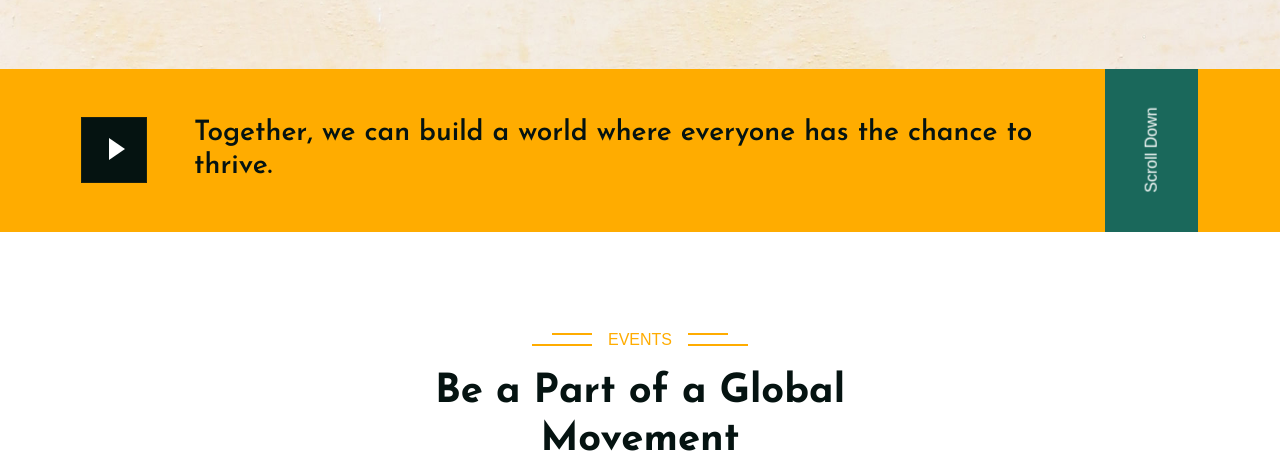
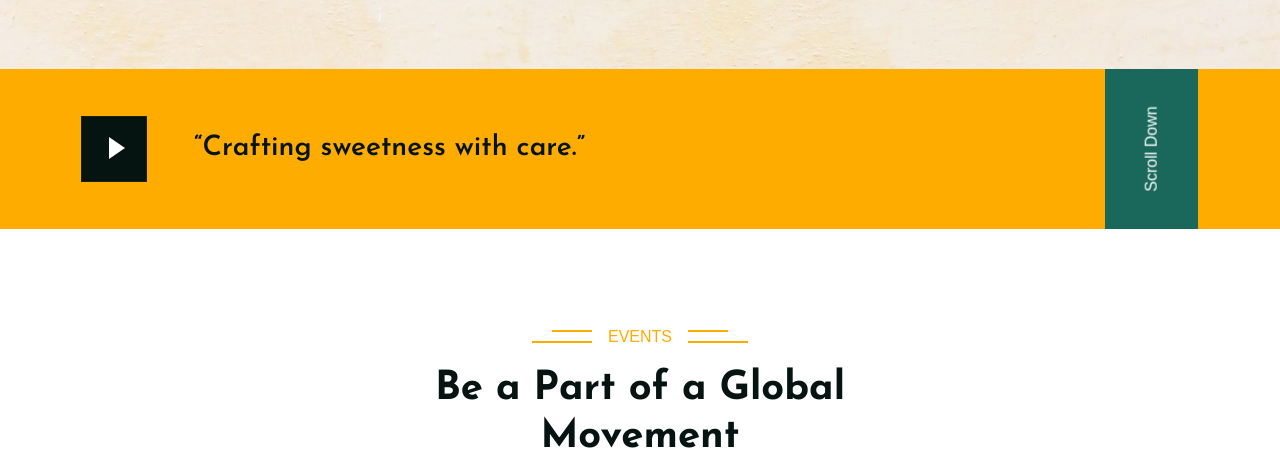
Before and after one commit to firstyaningtyasnur19-cloud/Sweetoria, a plain HTML site: page event.html in a window 1280 px wide. Shown: the part 345-800 px from the top of the page. Drawn offline with nearby package versions, Linux system fonts and the light colour scheme.

Commit message:
Update event.html

```diff
--- a/event.html
+++ b/event.html
@@ -156,7 +156,7 @@
                             data-src="https://www.youtube.com/embed/DWRcNpR6Kdc" data-bs-target="#videoModal">
                             <span></span>
                         </button>
-                        <h3 class="ms-5 mb-0">Together, we can build a world where everyone has the chance to thrive.
+                        <h3 class="ms-5 mb-0">“Crafting sweetness with care.”
                         </h3>
                     </div>
                 </div>
```
